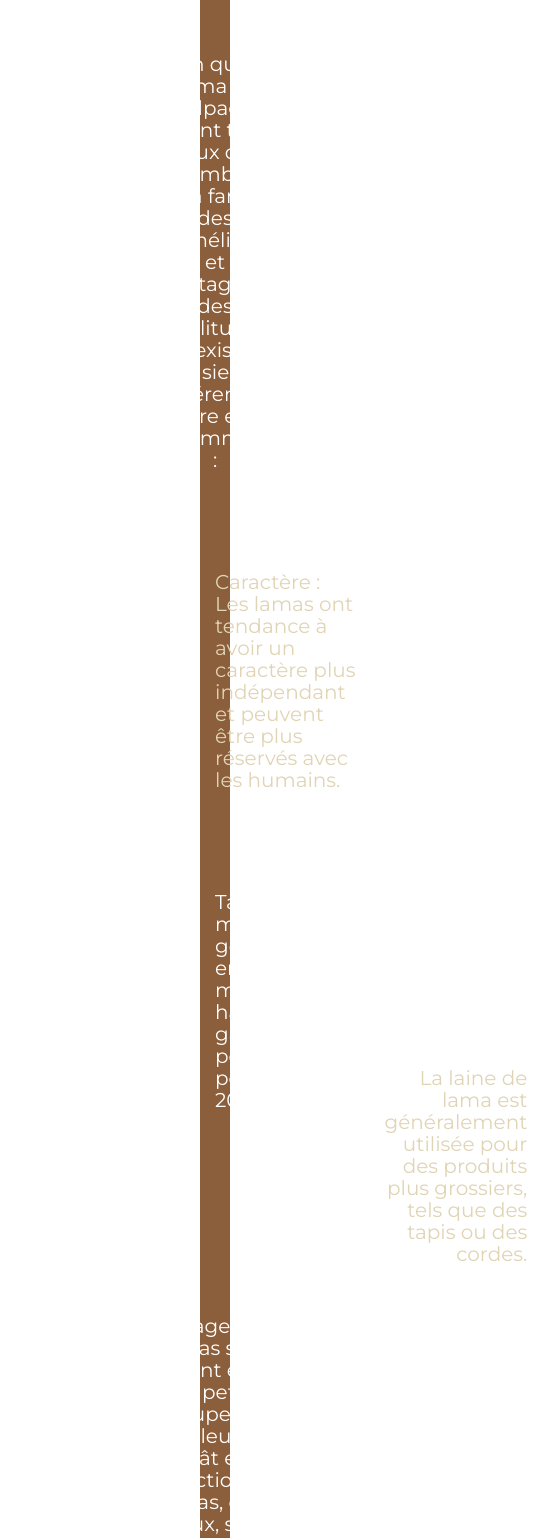
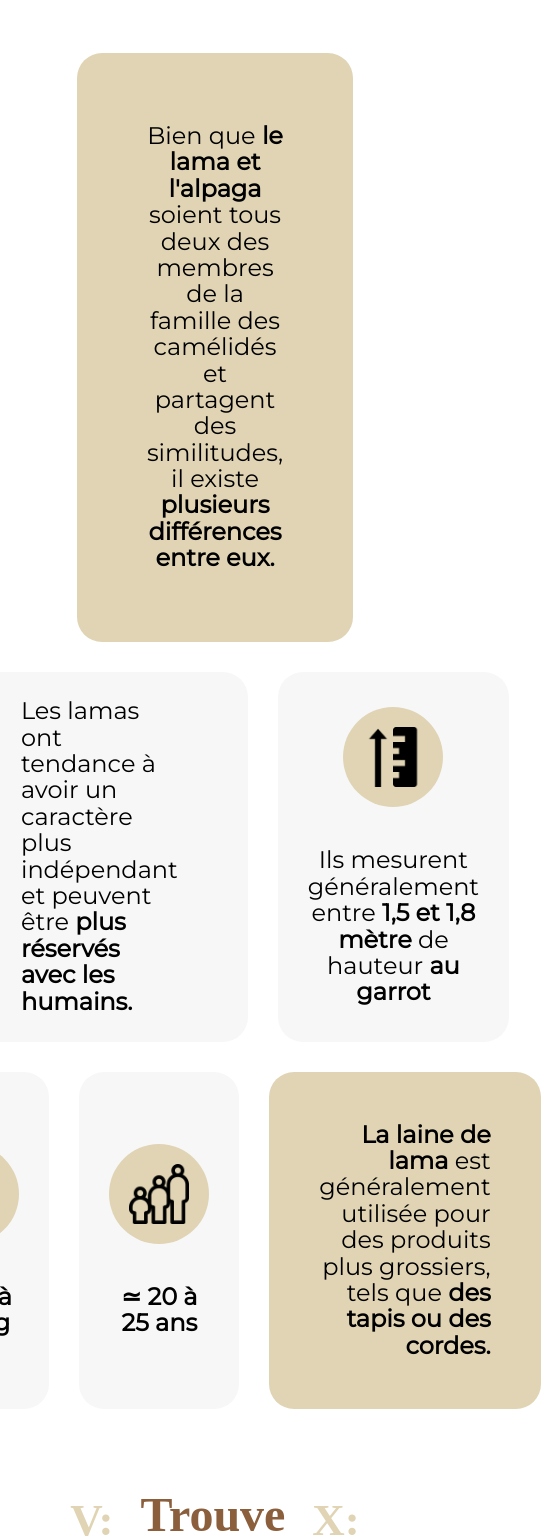
Before and after one commit to julien382/Alpaga, a React (Create React App) app: page /lama in a window 390 px wide. Shown: the part 1040-2578 px from the top of the page, 556 px wide, since content can reach past the window. Built offline with nearby package versions, Linux system fonts and the light colour scheme; a web font is replaced by a local one.

Commit message:
add component at lama

```diff
--- a/src/pages/Lama/Lama.jsx
+++ b/src/pages/Lama/Lama.jsx
@@ -3,6 +3,7 @@ import lamaMain from "../../assets/lama/lama.png";
 
 import Accueil from '../../components/Accueil/Accueil';
 import GameChoice from '../../components/GameChoice/GameChoice';
+import InfosAnimal from '../../components/InfosAnimal/InfosAnimal';
 
 
 const Lama = () => {
@@ -11,20 +12,17 @@ const Lama = () => {
         <div className='accueil'>
             <Accueil image={lamaMain} title="Lama" texte="Les lamas sont des mammifères domestiqués. Ils ont été utilisés depuis longtemps pour leur viande, leur laine et leur force de travail. Ils sont appréciés comme animaux de compagnie en raison de leur nature calme et docile.">
             </Accueil>
-            <div className='lamapart2_Accueil'>
-                    <p className='lamapart2_ParagrapheTitle'>Bien que le lama et l'alpaga soient tous deux des membres de la famille des camélidés et partagent des similitudes, il existe plusieurs différences entre eux, notamment :</p>
-                    <div className='lamapart2_ParagraphePartFusion'>
-                        <div className='lamapart2_ParagraphePart1'>
-                            <p className='lamapart2_Paragraphe1Part1'>Caractère : Les lamas ont tendance à avoir un caractère plus indépendant et peuvent être plus réservés avec les humains.</p>
-                            <p className='lamapart2_Paragraphe2Part1'>Taille : Ils mesurent généralement entre 1,5 et 1,8 mètre de hauteur au garrot et peuvent peser de 130 à 200 kg.</p>
-                        </div>
-                        <div className='lamapart2_ParagraphePart2'>
-                            <p className='lamapart2_Paragraphe1Part2'>Utilisation : Les lamas sont souvent utilisés comme animaux de bât, capables de porter des charges relativement lourdes sur de longues distances. En revanche, les alpagas sont principalement élevés pour leur laine de haute qualité.</p>
-                            <p className='lamapart2_Paragraphe2Part2'>La laine de lama est généralement utilisée pour des produits plus grossiers, tels que des tapis ou des cordes.</p>
-                        </div>
-                    </div>
-                    <p className='lamapart2_Paragraphe3'>Élevage : Les lamas sont souvent élevés en petits troupeaux pour leur rôle de bât et de protection. Les alpagas, quant à eux, sont élevés principalement pour leur laine et sont généralement gardés en plus grands groupes.</p>
-            </div>
+
+            <InfosAnimal
+                image={lamaMain}
+                text1={<span>Bien que <strong>le lama et l'alpaga</strong> soient tous deux des membres de la famille des camélidés et partagent des similitudes, il existe <strong>plusieurs différences entre eux.</strong></span>}
+                text2={<span>Les lamas ont tendance à avoir un caractère plus indépendant et peuvent être <strong>plus réservés avec les humains.</strong></span>}
+                text3={<span><strong>La laine de lama</strong> est généralement utilisée pour des produits plus grossiers, tels que <strong>des tapis ou des cordes.</strong></span>}
+                textSize={<span>Ils mesurent généralement entre <strong>1,5 et 1,8 mètre</strong> de hauteur <strong>au garrot</strong></span>}
+                textPoids={<strong>≃ 130 à 200 kg</strong>}
+                textAge={<strong>≃ 20 à 25 ans</strong>}
+            />
+
             <GameChoice></GameChoice>
         </div>
     )
--- a/src/pages/Lama/Lama.scss
+++ b/src/pages/Lama/Lama.scss
@@ -1,155 +1 @@
 @import '../../styles/index.scss';
-
-.lamapart2_Accueil{
-    display: flex;
-    flex-direction: column;
-    align-items: center;
-    background-color: $secondary-color;
-    padding: 50px;
-}
-
-.lamapart2_ParagrapheTitle{
-    display: flex;
-    align-items: center;
-    text-align: center;
-    color: white;
-    font-size: 30px;
-    margin-top: 50px;
-    max-width: 1000px;
-}
-
-.lamapart2_ParagraphePartFusion{
-    display: flex;
-    width: 90%;
-    justify-content: space-between;
-}
-
-.lamapart2_ParagraphePart1{
-    display: flex;
-    flex-direction: column;
-    align-items: flex-start;
-}
-
-.lamapart2_Paragraphe1Part1{
-    text-align: start;
-    color: $primary-color;
-    font-size: 30px;
-    margin-top: 100px;
-    max-width: 550px;
-}
-
-.lamapart2_Paragraphe2Part1{
-    text-align: start;
-    color: white;
-    font-size: 30px;
-    margin-top: 100px;
-    max-width: 500px;
-}
-
-.lamapart2_ParagraphePart2{
-    display: flex;
-    flex-direction: column;
-    align-items: flex-end;
-}
-
-.lamapart2_Paragraphe1Part2{
-    text-align: end;
-    color: white;
-    font-size: 30px;
-    margin-top: 100px;
-    max-width: 750px;
-}
-
-.lamapart2_Paragraphe2Part2{
-    text-align: end;
-    color: $primary-color;
-    font-size: 30px;
-    margin-top: 100px;
-    max-width: 550px;
-}
-
-.lamapart2_Paragraphe3{
-    text-align: center;
-    color: white;
-    font-size: 30px;
-    margin-top: 50px;
-    margin-bottom: 50px;
-    max-width: 1000px;
-}
-
-@media only screen and (max-width: 767px) {
-    .lamapart2_Accueil{
-        display: flex;
-        flex-direction: column;
-        align-items: center;
-        padding: 15px;
-    }
-
-    .lamapart2_ParagrapheTitle{
-        display: flex;
-        align-items: center;
-        text-align: center;
-        color: white;
-        font-size: 20px;
-        margin-top: 50px;
-        max-width: 1000px;
-    }
-
-    .lamapart2_ParagraphePartFusion{
-        display: flex;
-        width: 90%;
-        justify-content: space-between;
-    }
-
-    .lamapart2_ParagraphePart1{
-        display: flex;
-        flex-direction: column;
-        align-items: flex-start;
-        margin-right: 15px;
-    }
-
-    .lamapart2_Paragraphe1Part1{
-        text-align: start;
-        font-size: 20px;
-        margin-top: 100px;
-        max-width: 550px;
-    }
-
-    .lamapart2_Paragraphe2Part1{
-        text-align: start;
-        color: white;
-        font-size: 20px;
-        margin-top: 100px;
-        max-width: 500px;
-    }
-
-    .lamapart2_ParagraphePart2{
-        display: flex;
-        flex-direction: column;
-        align-items: flex-end;
-    }
-
-    .lamapart2_Paragraphe1Part2{
-        text-align: end;
-        color: white;
-        font-size: 20px;
-        margin-top: 100px;
-        max-width: 750px;
-    }
-
-    .lamapart2_Paragraphe2Part2{
-        text-align: end;
-        font-size: 20px;
-        margin-top: 100px;
-        max-width: 550px;
-    }
-
-    .lamapart2_Paragraphe3{
-        text-align: center;
-        color: white;
-        font-size: 20px;
-        margin-top: 50px;
-        margin-bottom: 50px;
-        max-width: 1000px;
-    }
-}
```
